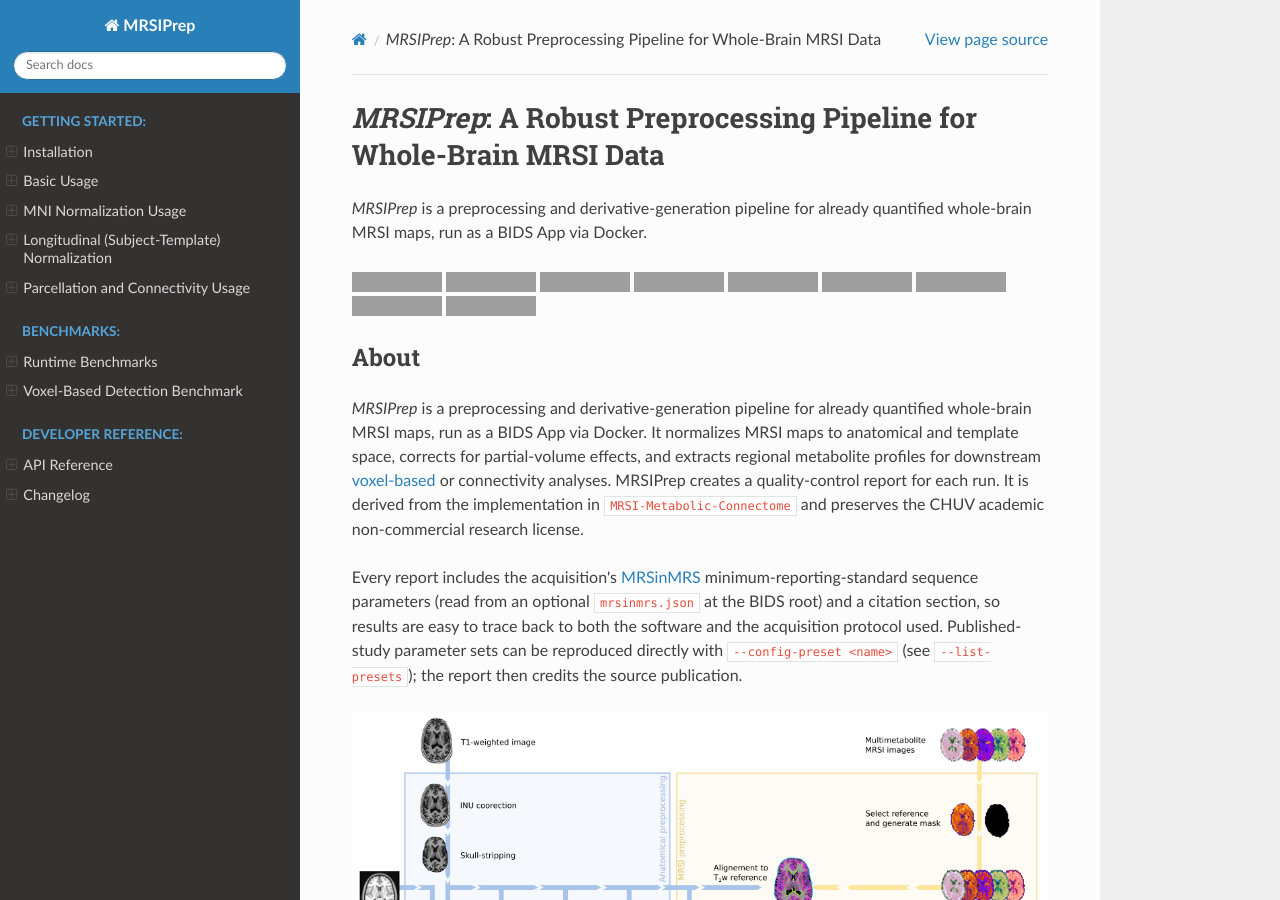
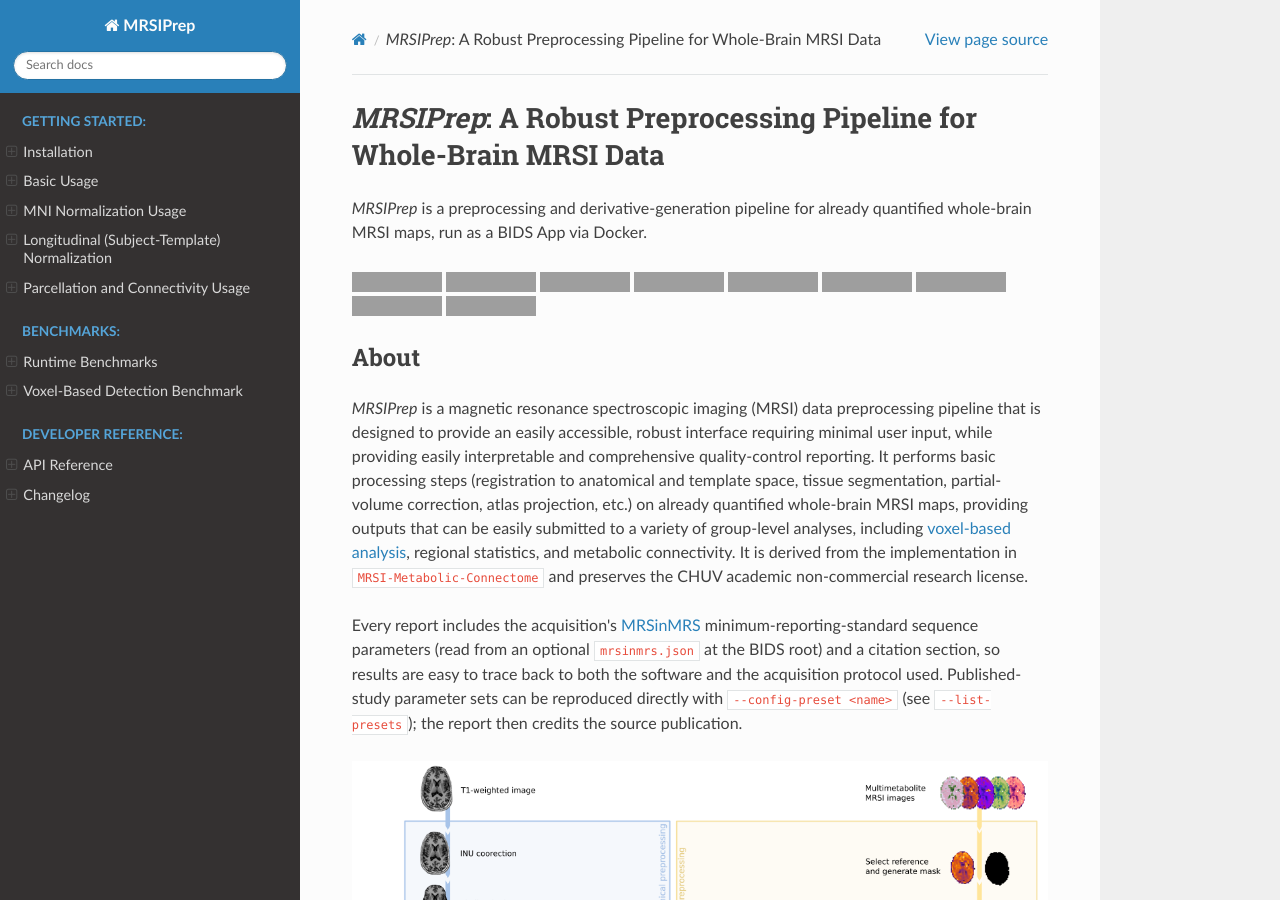
Before and after one commit to MRSI-Psychosis-UP/MRSIPrep, a Sphinx documentation site: the page built from docs/index.md, in a window 1280 px wide and 900 px high, cut to the strip 0-900 px from the top of the window. Built offline with Sphinx 7.4.7 and the Read the Docs theme 3.1.0, drawn with Linux system fonts in a browser that asks for light colours; grey boxes are pictures that could not be loaded.

Commit message:
Rewrite About section in fMRIPrep-style phrasing, broaden connectivity framing
Regional metabolite profiles feed group-level analyses generally (voxel-based,
regional stats, metabolic connectivity), not connectivity exclusively.

```diff
--- a/docs/index.md
+++ b/docs/index.md
@@ -15,12 +15,16 @@
 
 ## About
 
-*MRSIPrep* is a preprocessing and derivative-generation pipeline for already
-quantified whole-brain MRSI maps, run as a BIDS App via Docker. It normalizes
-MRSI maps to anatomical and template space, corrects for partial-volume
-effects, and extracts regional metabolite profiles for downstream
-[voxel-based](https://github.com/MRSI-Psychosis-UP/VLAD) or connectivity
-analyses. MRSIPrep creates a quality-control report for each run.
+*MRSIPrep* is a magnetic resonance spectroscopic imaging (MRSI) data
+preprocessing pipeline that is designed to provide an easily accessible,
+robust interface requiring minimal user input, while providing easily
+interpretable and comprehensive quality-control reporting. It performs basic
+processing steps (registration to anatomical and template space, tissue
+segmentation, partial-volume correction, atlas projection, etc.) on already
+quantified whole-brain MRSI maps, providing outputs that can be easily
+submitted to a variety of group-level analyses, including
+[voxel-based analysis](https://github.com/MRSI-Psychosis-UP/VLAD), regional
+statistics, and metabolic connectivity.
 It is derived from the implementation in `MRSI-Metabolic-Connectome` and preserves the CHUV
 academic non-commercial research license.
 
```
Also changed, not shown: README.md (+10 -6 lines).
